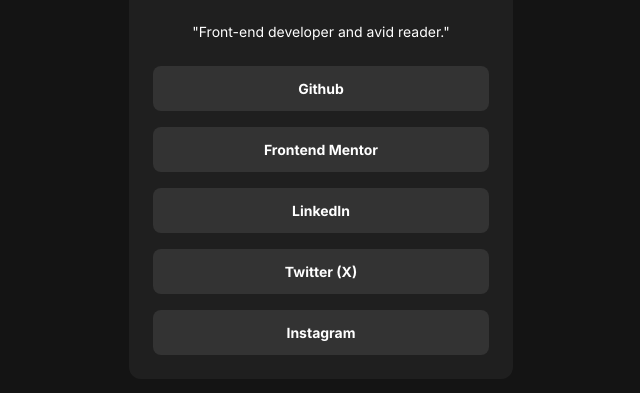
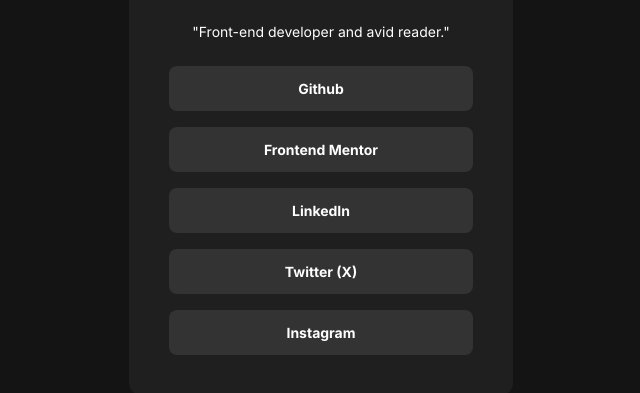
Before and after one commit to FilipKod/social-links-profile, a plain HTML site: page index.html in a window 1280 px wide. Shown: the part 311-704 px from the top of the page, without its empty margins (319-959 px from the left). Drawn offline with Linux system fonts and the light colour scheme.

Commit message:
Update card padding

```diff
--- a/styles/style.css
+++ b/styles/style.css
@@ -49,7 +49,7 @@ body {
   max-width: 384px;
   background-color: var(--color-grey-800);
   border-radius: 12px;
-  padding: 1.5rem;
+  padding: clamp(1.5rem, -1.1446rem + 13.2231vw, 2.5rem);
   margin: auto;
   text-align: center;
   display: grid;
```
